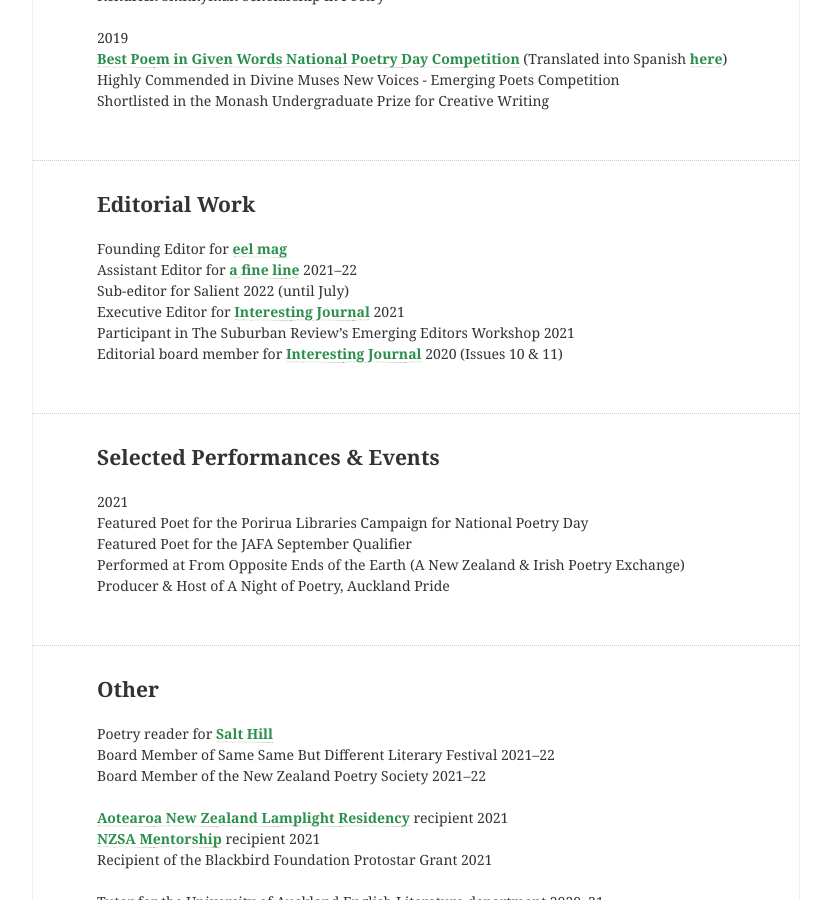
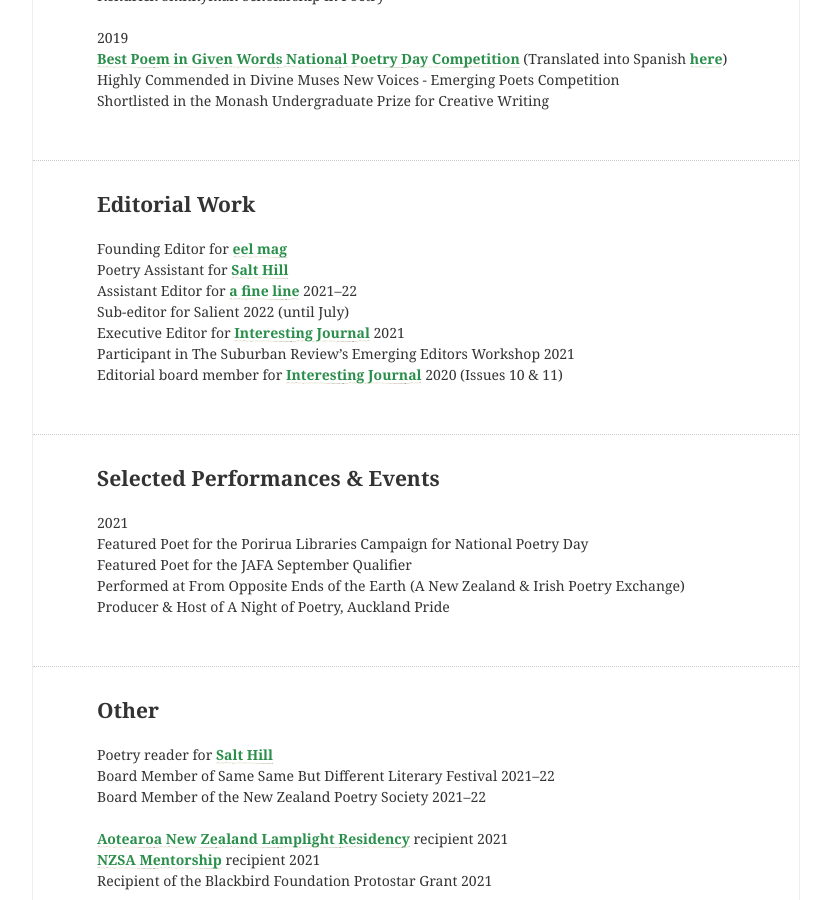
Before and after one commit to lilyholloway/lilyholloway.github.io, a Jekyll site: the page built from cv.md, in a window 1280 px wide and 900 px high, scrolled down 5311 px. Shown: the whole window, without its empty margins (224-1055 px from the left). Built offline with Jekyll 4.4.1, drawn with Linux system fonts in a browser that asks for light colours; nearby versions of some CDN libraries.

Commit message:
Update cv.md

```diff
--- a/cv.md
+++ b/cv.md
@@ -234,6 +234,7 @@
 ---
 ## **Editorial Work**<br>
 Founding Editor for **<a href="https://eelmag.com">eel mag</a>**<br>
+Poetry Assistant for  **<a href="https://salthilljournal.net/">Salt Hill</a>**<br>
 Assistant Editor for **<a href="https://poetrysociety.org.nz/poems-reviews/a-fine-line-quarterly-magazine/">a fine line</a>** 2021–22<br>
 Sub-editor for Salient 2022 (until July)<br>
 Executive Editor for **<a href="https://www.interestingjournal.com/who-we-are">Interesting Journal</a>** 2021<br>
```
